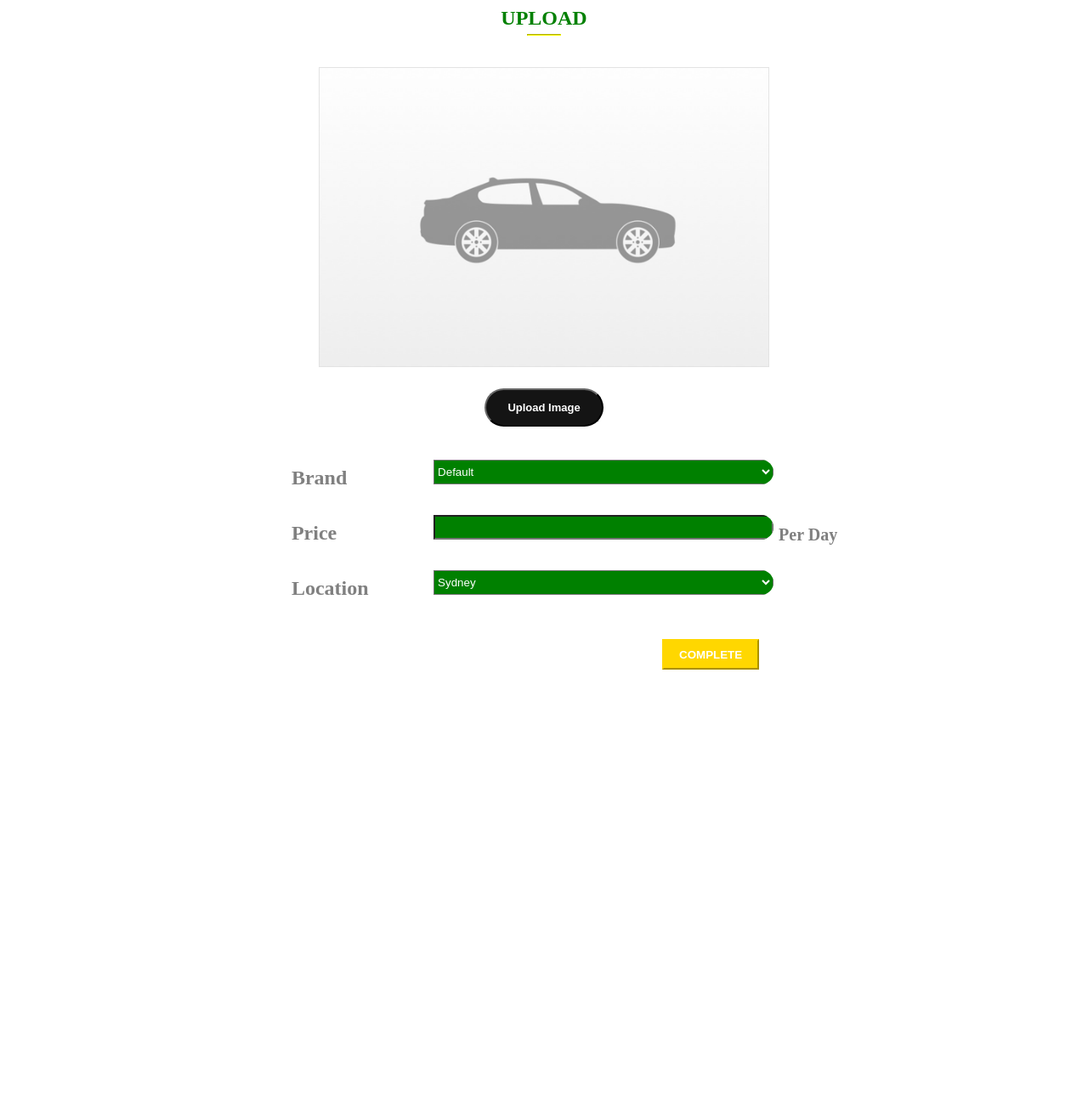
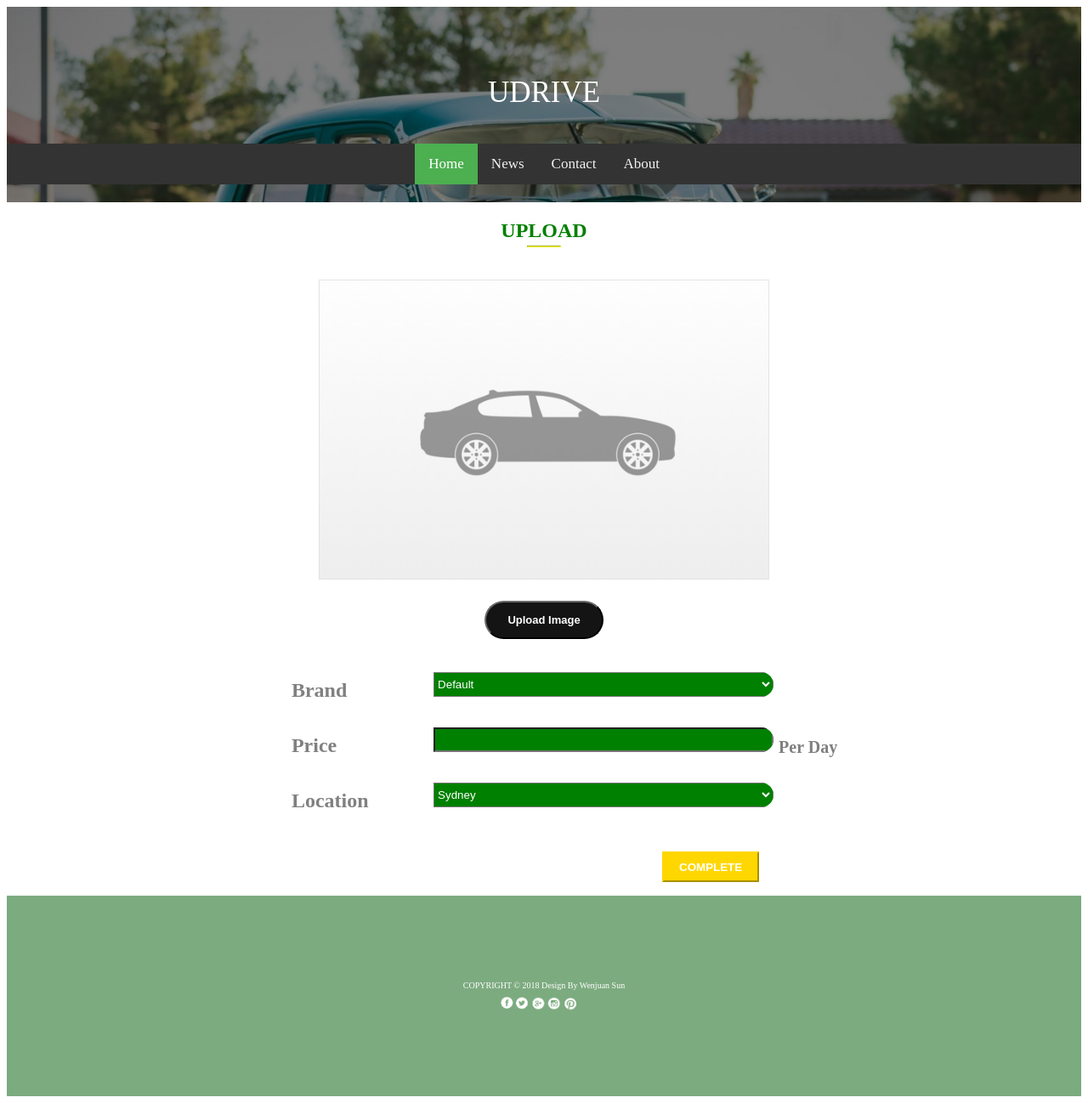
Before and after one commit to llcDK/UHire, a PHP site: page /upload.html in a window 1280 px wide. Shown: the whole page at 85% size. Before the commit the page ends 788 px from the top, so only its background shows below. Run offline with PHP 8.4, Linux system fonts and the light colour scheme.

Commit message:
Added header and footer to upload.html

```diff
--- a/css/myAccount/topStyle.css
+++ b/css/myAccount/topStyle.css
@@ -12,7 +12,7 @@
 
     position: relative;
 
-    background-image: url('images/topCar.jpg');
+    background-image: url('../../images/myAccount/topCar.jpg');
     background-size: 100% auto;
     overflow:hidden;
 
--- a/css/upload.css
+++ b/css/upload.css
@@ -112,3 +112,130 @@
 	vertical-align: middle;
 	font-size: 20;
 }
+
+
+#top
+{
+    width: 100%;
+    height:230px;
+
+    background-size: cover;
+    background-repeat: no-repeat;
+    background-position: top;
+    background-attachment: fixed;
+
+    position: relative;
+
+    background-image: url('../images/myAccount/topCar.jpg');
+    background-size: 100% auto;
+    overflow:hidden;
+
+}
+
+.darken
+{
+   background: rgba(0, 0, 0, 0.5);
+   height:100%;
+   width:100%;
+}
+
+
+/* Add a black background color to the top navigation */
+.topnav
+{
+    background-color: #333;
+    overflow: hidden;
+    position: relative;
+    top:20%;
+
+    /*padding-left :0;*/
+    /*padding-right:0;*/
+    /*margin:0 auto;*/
+   /*list-style:none;*/
+
+}
+
+/* Style the links inside the navigation bar */
+.topnav a
+{
+    position: relative;
+    left:38%;
+
+    float: left;
+    color: #f2f2f2;
+    text-align: center;
+    padding: 14px 16px;
+    text-decoration: none;
+    font-size: 17px;
+}
+
+
+/* Change the color of links on hover */
+.topnav a:hover {
+    background-color: #ddd;
+    color: black;
+}
+
+/* Add a color to the active/current link */
+.topnav a.active {
+    background-color: #4CAF50;
+    color: white;
+}
+
+#banner
+{
+   height:50%;
+}
+
+#topText
+{
+   position: relative;
+   text-align: center;
+   top:70%;
+   font-size:35;
+   /*color:Chartreuse;*/
+   color:white;
+}
+
+
+
+#footer
+{
+   height:30%;
+   width:100%;
+   background-color: rgb(124, 171, 127);
+   /*border-style:solid;*/
+   /*border-color:red;*/
+}
+
+#footerData
+{
+
+   text-align:center;
+   height:50%;
+
+   /*border-style:solid;*/
+   /*border-color:pink;*/
+}
+
+#footerText
+{
+   color:white;
+   font-size:10;
+   position:relative;
+   top:85%;
+
+}
+
+#footerImage
+{
+   height:50%;
+   /*border-style:solid;*/
+}
+
+#socialMedia
+{
+   position: relative;
+   left: 46%;
+   width:7%;
+}
--- a/upload.html
+++ b/upload.html
@@ -6,6 +6,25 @@
 </head>
 
 <body>
+	<div id="top">
+	   <div class="darken">
+
+	   <div id="Banner">
+	         <div id="topText"> UDRIVE </div>
+	   </div>
+
+	   <div class="topnav">
+	      <a class="active" href="#home">Home</a>
+	      <a href="#news">News</a>
+	      <a href="#contact">Contact</a>
+	      <a href="#about">About</a>
+	   </div>
+	   </div>
+	   </div>
+	</div>
+
+
+
 
 	<div id="pageHeading">
 		<h2>UPLOAD</h2>
@@ -72,6 +91,12 @@
 	</form>
 
 
+   <div id="footer">
+      <div id="footerData"> <span id="footerText">COPYRIGHT © 2018 Design By Wenjuan Sun </span></div>
+      <div id="footerImage"> <img src="images/myAccount/socialIcons.png" id="socialMedia"/> </div>
+   </div>
+
+
 </body>
 
 </html>
```
Also changed, not shown: myAccount.html (+4 -4 lines).
